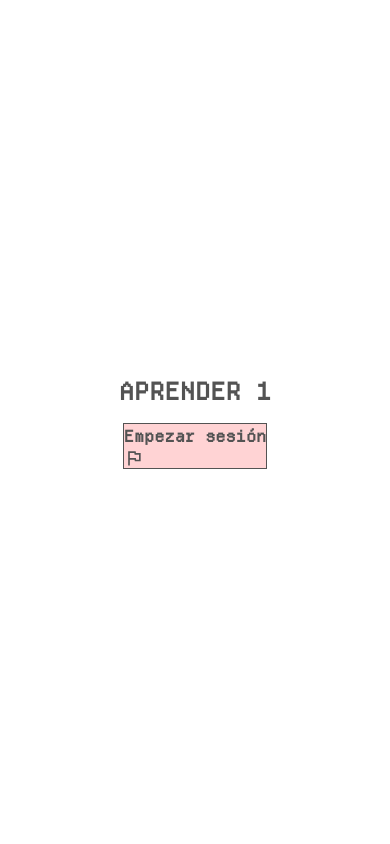
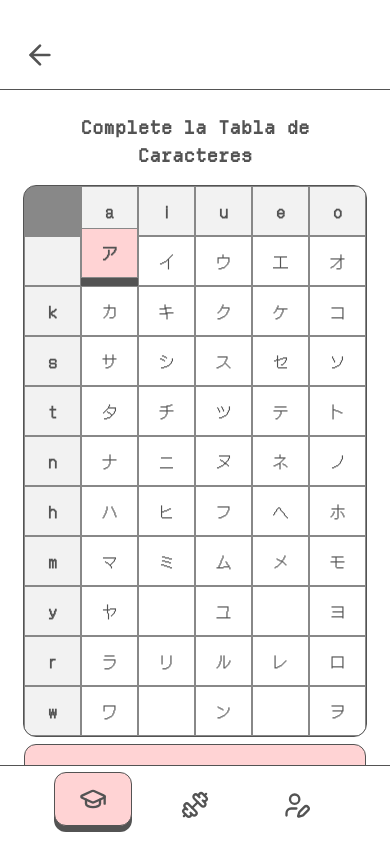
Before and after one commit to MicaheDev/kana-express-multiplatform, a React (Vite) app: page /learn/1 in a window 390 px wide. Built offline with nearby package versions, Linux system fonts and the light colour scheme.

Commit message:
feat(learn, learnDetail): re-design board for mobile screens

```diff
--- a/src/components/KanaCell.tsx
+++ b/src/components/KanaCell.tsx
@@ -13,7 +13,11 @@ const KanaCell = memo(({ item, isSelected, isDecoration, isGuide, isTodo, onClic
     return (
         <div
             onClick={onClick}
-            className={`w-[50px] h-[50px] font-jpn border border-neutral-300 flex justify-center items-center ${isDecoration && 'bg-neutral-300' } ${isGuide && 'bg-neutral-100'}  ${isSelected && 'bg-pink-400'} ${isTodo && 'bg-green-200'} `}
+            className={`w-full h-[50px] font-jpn border transition-all text-characters dark:text-dark-characters duration-150 border-decoration flex justify-center items-center bg-background dark:bg-dark-background
+                ${isDecoration && 'bg-decoration!'}
+                ${isGuide && 'bg-contrast-bg dark:bg-dark-contrast-bg text-characters dark:text-dark-characters font-bold'}
+                ${isSelected && 'bg-primary dark:bg-dark-primary font-bold text-characters dark:text-dark-characters border-characters dark:border-dark-characters -translate-y-2'}
+                ${isTodo && 'bg-green-200'} `}
         >
             {typeof item === 'object' && item !== null ? (
                 item.label
--- a/src/components/NavigationTopBar.tsx
+++ b/src/components/NavigationTopBar.tsx
@@ -12,14 +12,12 @@ export default function NavigationTopBar({ children, isPrevActive, className }:
   const navigate = useNavigate();
 
   return (
-    <>
-      <div className="bg-background dark:bg-dark-background h-[20px]"></div>
 
-      <nav className={`h-[70px] bg-background dark:bg-dark-background  border-b border-characters w-full flex justify-between items-center px-3 ${className}`}>
+      <header className="h-[70px] shrink-0 w-full flex px-6 text-characters dark:text-dark-characters border-b border-characters dark:border-dark-characters">
         {isPrevActive && <button onClick={() => navigate(-1)}>
-          <LucideArrowLeft className="text-characters dark:text-dark-characters" />
+          <LucideArrowLeft className="text-characters dark:text-dark-characters w-8 h-8" />
         </button>}
         {children && children}
-      </nav></>
+      </header>
   )
 }
--- a/src/pages/Learn/Learn.tsx
+++ b/src/pages/Learn/Learn.tsx
@@ -1,6 +1,7 @@
 import { useState } from "react";
-import { HiraganaList, Modes } from "../../data/kana";
+import { HiraganaList, KatakanaList, Modes } from "../../data/kana";
 import NavigationBottomBar from "../../components/NavigationBottomBar";
+import { useNavigate } from "react-router";
 
 interface MenuItem {
   label: string;
@@ -18,7 +19,17 @@ const modeMenu: MenuItem[] = [
 ];
 export default function Learn() {
 
+  const navigate = useNavigate()
+
   const [selectedMode, setSelectedMode] = useState<Modes>(Modes.hiragana);
+
+  const [kana, setKana] = useState(selectedMode === 'hiragana' ? [...Object.entries(HiraganaList)] : [...Object.entries(KatakanaList)]);
+
+  function changeSelection(item: MenuItem) {
+    setSelectedMode(item.name as Modes)
+    setKana(item.name === 'hiragana' ? [...Object.entries(HiraganaList)] : [...Object.entries(KatakanaList)])
+  }
+
   return (
 
     <div className="overflow-hidden w-screen h-screen flex flex-col">
@@ -39,7 +50,7 @@ export default function Learn() {
               id={item.name}
               value={item.name}
               checked={selectedMode === item.name}
-              onChange={() => setSelectedMode(item.name as Modes)}
+              onChange={() => changeSelection(item)}
             />
             <div className="flex justify-center items-center w-full h-full">
               <p className="font-bold w-full text-center text-lg">
@@ -51,7 +62,7 @@ export default function Learn() {
       </header>
       <div className="grow h-full overflow-y-auto p-6 flex gap-4 flex-col">
         <div className="grid grid-rows-10 grid-cols-5 gap-3">
-          {Object.entries(HiraganaList).map(([key, value]) => (
+          {kana.map(([key, value]) => (
             <div key={key} className="shadow-up flex flex-col bg-contrast-bg text-characters dark:text-dark-characters dark:bg-dark-contrast-bg justify-center items-center p-2 rounded-xl border border-characters dark:border-dark-characters ">
               <h3 className="text-lg">{key}</h3>
               <p className="text-decoration text-xs">{value}</p>
@@ -60,11 +71,11 @@ export default function Learn() {
 
         </div>
 
-        <button className="btn-primary">Comenzar</button>
+        <button className="btn-primary" onClick={() => navigate(`/learn/${selectedMode}`)}>Comenzar</button>
 
       </div>
 
-      <NavigationBottomBar/>
+      <NavigationBottomBar />
     </div>
   )
 }
--- a/src/pages/Learn/LearnDetail.tsx
+++ b/src/pages/Learn/LearnDetail.tsx
@@ -9,6 +9,9 @@ import StartView from "./components/StartView";
 import KanaGrid from "./components/KanaGrid";
 import { LuVolume2 } from "react-icons/lu";
 import { removeExtensionName } from "../../utils";
+import NavigationBottomBar from "../../components/NavigationBottomBar";
+import NavigationTopBar from "../../components/NavigationTopBar";
+import BottomSheet from "../../components/BottomSheet";
 
 export type Progress = {
     total: number, doIt: number, progress: number
@@ -16,6 +19,8 @@ export type Progress = {
 
 export default function LearnDetail() {
     const { kana: kanaType } = useParams<{ kana: string }>();
+
+    const [showBoard, setShowBoard] = useState(false)
 
     // Seleccionar el array basado en el parámetro
     const [kana, setKana] = useState(kanaType === 'hiragana' ? [...hiragana] : [...katakana]);
@@ -116,7 +121,9 @@ export default function LearnDetail() {
             setSelectedCol(col)
             clearCanvas();
             changeMediaSources();
+            setShowBoard(true)
         }
+
     }
 
     function handleNext() {
@@ -278,8 +285,85 @@ export default function LearnDetail() {
 
 
     return (
+        <>
+            <div className="overflow-hidden w-screen h-screen flex flex-col">
+                <div className="h-[20px] shrink-0"></div>
+                <NavigationTopBar isPrevActive />
+                <div className="grow h-full overflow-y-auto p-6 flex gap-4 flex-col ">
+
+                    <h2 className="text-lg text-center">Complete la Tabla de Caracteres</h2>
+                    <KanaGrid kana={kana} selectedCol={selectedCol} selectedRow={selectedRow} navigateToKana={navigateToKana} />
+                    <div className='bg-characters dark:bg-dark-characters w-full rounded-xl'>
+                        <button className='bg-primary dark:bg-dark-primary w-full h-full p-4 rounded-xl border border-characters dark:border-dark-characters -translate-y-2 hover:translate-y-0 active:translate-y-0 transition-transform duration-150' onClick={() => { }}>Finalizar</button>
+
+                    </div>
+                </div>
+
+                <NavigationBottomBar />
+            </div>
+
+
+            <BottomSheet isVisible={showBoard} setIsVisible={setShowBoard}>
+                <div className="flex flex-col h-full w-full gap-4">
+                    <div className="flex flex-col gap-2 items-center justify-center">
+                        <span className="bg-gray-700 text-white w-auto inline-flex justify-center items-center rounded-md h-[40px] px-4 outline outline-gray-700">
+
+                            Fonética: "{removeExtensionName((kana[selectedRow][selectedCol] as Kana).sound)}"
+                        </span>
+
+                    </div>
+                    <Board ref={boardRef}>
+                        <>
+                            <div className="flex gap-2 items-end justify-center absolute top-4 inset-x-0 w-min mx-auto z-10">
+                                <div className='bg-characters dark:bg-dark-characters  rounded-xl'>
+                                    <button onClick={() => setShowGif(!showGif)}
+                                        className='bg-background dark:bg-dark-background  h-full p-3 rounded-xl border border-characters dark:border-dark-characters -translate-y-1.5 hover:translate-y-0 active:translate-y-0 transition-transform duration-150'>
+
+                                        {showGif ? <AiOutlineEyeInvisible /> : <AiOutlineEye />}
+                                    </button>
+                                </div>
+
+
+                                <div className='bg-characters dark:bg-dark-characters  rounded-xl'>
+                                    <button onClick={() => audio?.play()}    className='bg-background dark:bg-dark-background  h-full p-3 rounded-xl border border-characters dark:border-dark-characters -translate-y-1.5 hover:translate-y-0 active:translate-y-0 transition-transform duration-150'>
+                                        <LuVolume2 />
+                                    </button>
+                                </div>
+
+                            </div>
+
+
+
+                            {gif && (
+                                <img
+                                    className={`w-full mix-blend-multiply py-[70px] h-full object-contain absolute inset-0 m-auto pointer-events-none transition-opacity duration-300 ${showGif ? "opacity-30" : "opacity-0"} `}
+                                    src={`/gifs/${kanaType === 'hiragana' ? 'hiragana' : 'katakana'}/${gif}`}
+                                    width="10px"
+                                    height="10px"
+                                    alt="GIF animado del trazo del kanji"
+                                />
+                            )}
+                        </>
+                    </Board>
+
+                    <div className='bg-characters dark:bg-dark-characters w-full rounded-xl'>
+                        <button className='bg-primary dark:bg-dark-primary w-full h-full p-4 rounded-xl border border-characters dark:border-dark-characters -translate-y-2 hover:translate-y-0 active:translate-y-0 transition-transform duration-150'
+                            onClick={() => { }}>Verificar</button>
+                    </div>
+                </div>
+
+            </BottomSheet>
+        </>
+
+
+
+    );
+}
+
+
+/*
          <div className="flex justify-center items-center w-full min-h-[80svh] h-full">
-            {isStart ? <div className="w-full flex justify-center gap-4">
+    <div className="w-full flex justify-center gap-4">
                <div className="flex flex-col gap-2">
 
                    <KanaGrid kana={kana} selectedCol={selectedCol} selectedRow={selectedRow} navigateToKana={navigateToKana}/>
@@ -338,7 +422,6 @@ export default function LearnDetail() {
                    </div>
 
                </div>
-            </div> : <StartView kanaType={kanaType} progress={progress} restart={restart} />}
            </div>
-    );
-}
+       </div>
+       */
--- a/src/pages/Learn/components/KanaGrid.tsx
+++ b/src/pages/Learn/components/KanaGrid.tsx
@@ -10,7 +10,7 @@ type KanaGridProps = {
 
 export default function KanaGrid({kana, selectedCol, selectedRow, navigateToKana}: KanaGridProps) {
     return (
-        <div className="w-min h-min outline outline-gray-700 flex flex-col overflow-hidden rounded-xl select-none">
+        <div className="w-ful bg-characters dark:bg-dark-characters min-h-[550px] max-h-[550px] outline grow overflow-hidden outline-characters dark:outline-dark-characters flex flex-col rounded-xl select-none">
             {/* Filas*/}
             {kana.map((_, row) => (
                 <div className="flex" key={`row-${row + 1}`}>
```
Also changed, not shown: src/components/Board.tsx (+19 -8 lines). Lines whose indentation alone changed are shown as unchanged.
